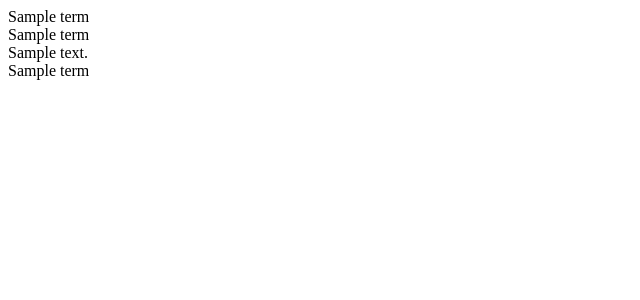
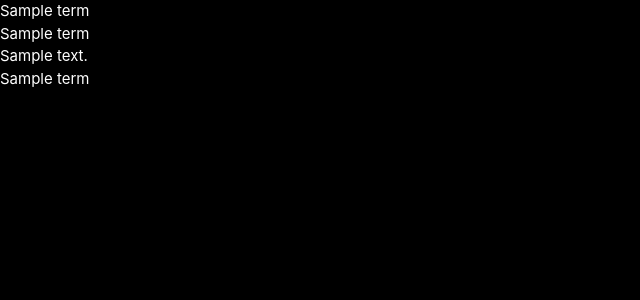
Before and after one commit to davecoll3/speak-ev, a Flask app: page / in a window 1280 px wide. Shown: the top 300 px of the page, without its empty margins (0-640 px from the left). Run offline with Flask 2, Linux system fonts and the light colour scheme; a database or web service that is not in the repository returns one stand-in record (values such as "Sample title"); some libraries are stand-ins or nearby versions.

Commit message:
Add Materialize and Static files

```diff
--- /dev/null
+++ b/static/css/style.css
@@ -0,0 +1,4 @@
+body {
+    background-color: black;
+    color: white;
+}
--- a/templates/base.html
+++ b/templates/base.html
@@ -4,6 +4,12 @@
     <meta charset="UTF-8">
     <meta http-equiv="X-UA-Compatible" content="IE=edge">
     <meta name="viewport" content="width=device-width, initial-scale=1.0">
+    <link rel="stylesheet" href="https://cdnjs.cloudflare.com/ajax/libs/font-awesome/6.3.0/css/all.min.css"
+        integrity="sha512-SzlrxWUlpfuzQ+pcUCosxcglQRNAq/DZjVsC0lE40xsADsfeQoEypE+enwcOiGjk/bSuGGKHEyjSoQ1zVisanQ==" crossorigin="anonymous" type="text/css"/>
+    <link rel="stylesheet" href="https://cdnjs.cloudflare.com/ajax/libs/materialize/1.0.0/css/materialize.min.css" type="text/css">
+    <link rel="stylesheet" href="{{ url_for('static', filename='css/style.css') }}" type="text/css">
+    {% block styles %}
+    {% endblock %}
     <title>Speak EV</title>
 </head>
 <body>
@@ -11,5 +17,11 @@
     {% block content %}
     {% endblock %}
 
+    <script src="https://code.jquery.com/jquery-3.6.3.min.js" integrity="sha256-pvPw+upLPUjgMXY0G+8O0xUf+/Im1MZjXxxgOcBQBXU=" crossorigin="anonymous"></script>
+    <script src="https://cdnjs.cloudflare.com/ajax/libs/materialize/1.0.0/js/materialize.min.js"></script>
+    <script src="{{ url_for('static', filename='js/script.js') }}"></script>
+    {% block scripts %}
+    {% endblock %}
+</body>
 </body>
 </html>
```
Also changed, not shown: static/js/script.js (added).
